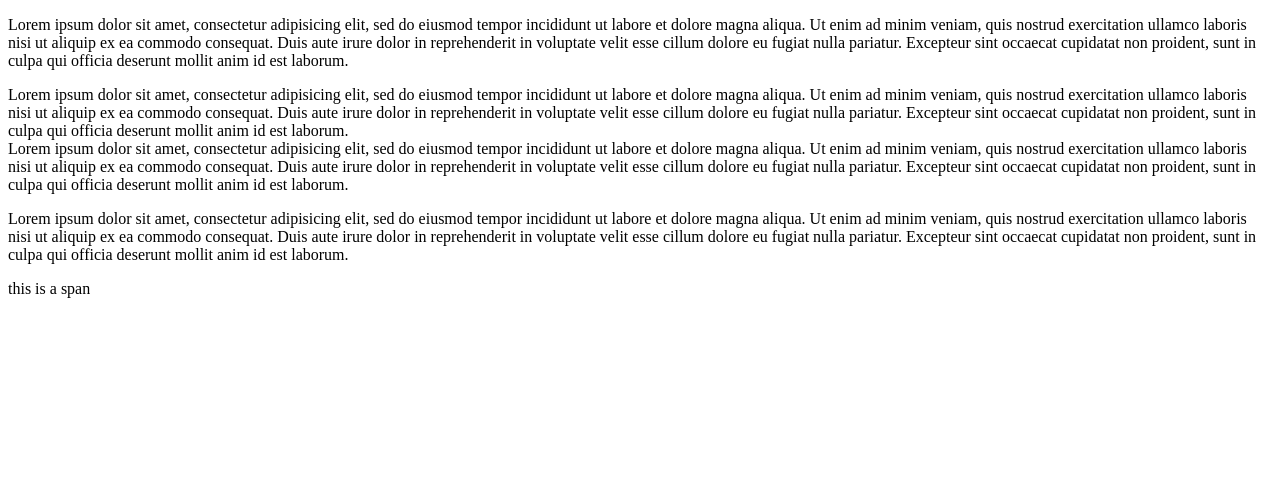
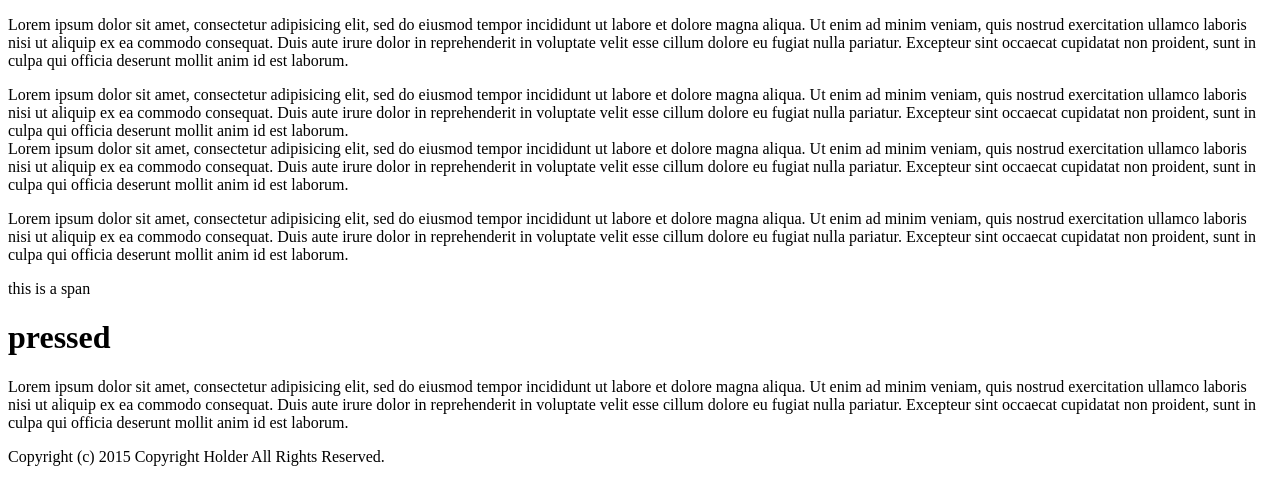
Before and after one commit to sserrato/test_repo, a plain HTML site: page index.html in a window 1280 px wide. Drawn offline with Linux system fonts and the light colour scheme.

Commit message:
new stuff

```diff
--- a/index.html
+++ b/index.html
@@ -20,5 +20,13 @@
     </p>
     <span>this is a span</span>
   </div>
+  <div class="threesum">
+    <p>
+          <h1>pressed</h1>
+      Lorem ipsum dolor sit amet, consectetur adipisicing elit, sed do eiusmod tempor incididunt ut labore et dolore magna aliqua. Ut enim ad minim veniam, quis nostrud exercitation ullamco laboris nisi ut aliquip ex ea commodo consequat. Duis aute irure dolor in reprehenderit in voluptate velit esse cillum dolore eu fugiat nulla pariatur. Excepteur sint occaecat cupidatat non proident, sunt in culpa qui officia deserunt mollit anim id est laborum.
+
+    </p>
+  </div>
+  <footer><span>Copyright (c) 2015 Copyright Holder All Rights Reserved.</span></footer>
   </body>
 </html>
```
